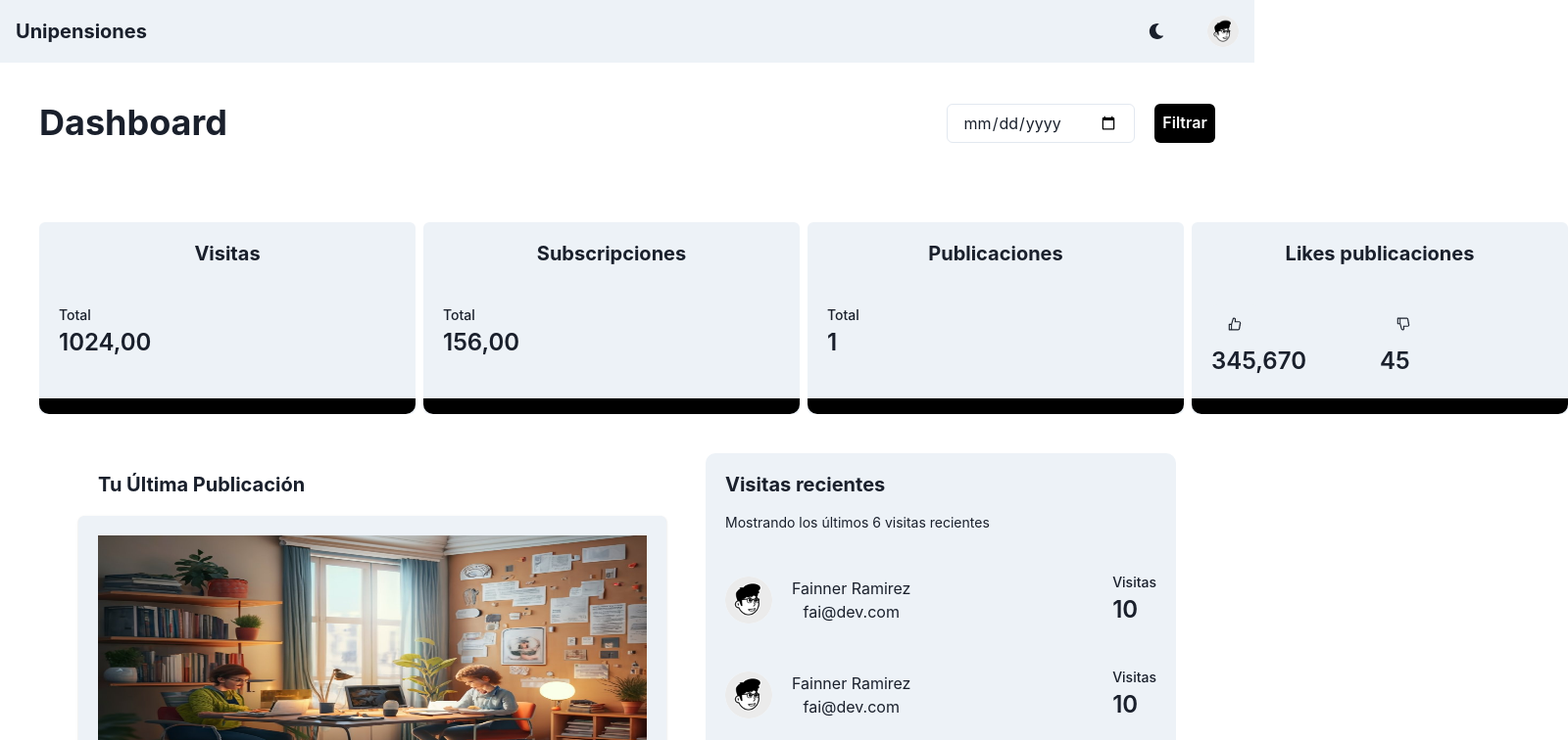
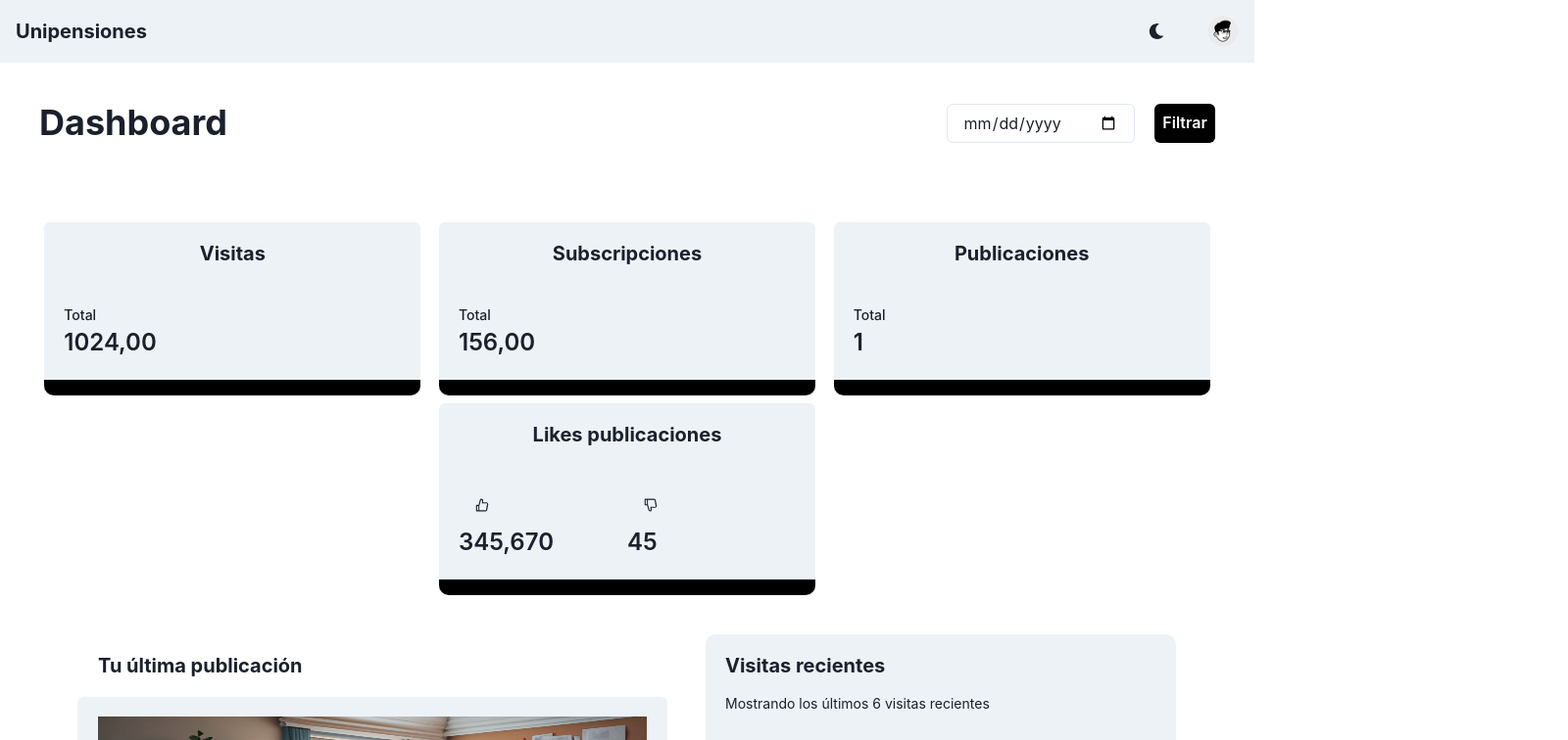
Before and after one commit to fainnerramirez/UnipensionesV2024, a React (Create React App) app: page / in a window 1280 px wide. Shown: the top 756 px of the page at 98% size, 1600 px wide, since content can reach past the window. Built offline with nearby package versions, Linux system fonts and the light colour scheme.

Commit message:
feature (dashboard) - responsive desing

```diff
--- a/src/pages/Dashboard.page.tsx
+++ b/src/pages/Dashboard.page.tsx
@@ -17,6 +17,7 @@ const DashboardPage = () => {
         <Stack
           justifyContent={{ base: "center", md: "space-around" }}
           direction={["column", "row"]}
+          wrap={"wrap"}
           width={"100%"}
         >
           <VisitsComponent />
--- a/src/pages/components/PostRecient.component.tsx
+++ b/src/pages/components/PostRecient.component.tsx
@@ -18,7 +18,7 @@ const PostRecientComponent = () => {
   return (
     <Box width={{ base: "100%", md: "50%" }}>
       <Box padding={5}>
-        <Heading as="h3" fontSize={20} textTransform={"capitalize"}>
+        <Heading as="h3" fontSize={20}>
           Tu última publicación
         </Heading>
       </Box>
--- a/src/pages/components/RecentVisits.component.tsx
+++ b/src/pages/components/RecentVisits.component.tsx
@@ -54,7 +54,7 @@ const RecentVisitsComponent = () => {
 
   return (
     <Box
-      width={{ base: "100vw", md: "40%" }}
+      width={{ base: "100%", md: "40%" }}
       bg={bg}
       borderRadius={10}
       color={color}
```
